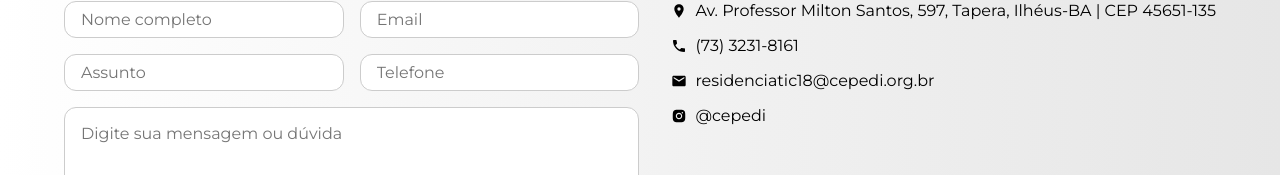
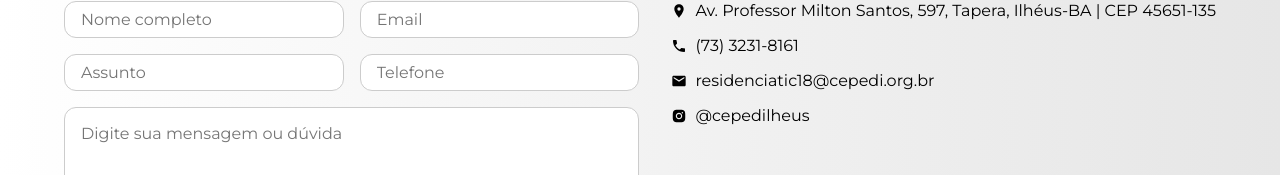
Before and after one commit to igorroc/residencia-next, a Next.js app: page /contato in a window 1280 px wide. Shown: the part 397-572 px from the top of the page. Built offline with nearby package versions, Linux system fonts and the light colour scheme.

Commit message:
feat: Contato links

```diff
--- a/src/app/contato/page.tsx
+++ b/src/app/contato/page.tsx
@@ -43,14 +43,18 @@ export default function page() {
 								<span>(73) 3231-8161</span>
 							</div>
 						</Link>
+						<Link href={"mailto:residenciatic18@cepedi.org.br"}>
 							<div className={styles.formInfoItem}>
 								<MdEmail />
 								<span>residenciatic18@cepedi.org.br</span>
 							</div>
+						</Link>
+						<Link href={"https://www.instagram.com/cepedilheus/"}>
 							<div className={styles.formInfoItem}>
 								<AiFillInstagram />
-							<span>@cepedi</span>
+								<span>@cepedilheus</span>
 							</div>
+						</Link>
 					</div>
 				</div>
 			</section>
```
Lines whose indentation alone changed are shown as unchanged.
